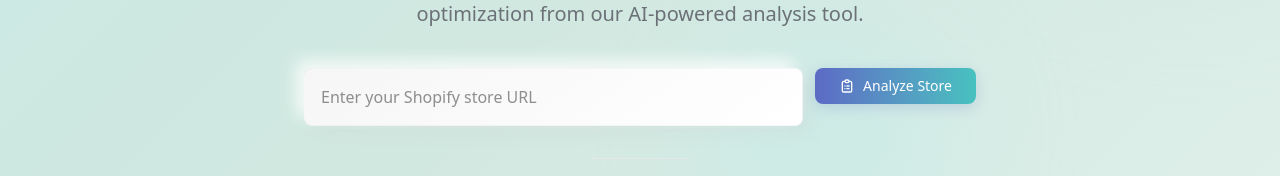
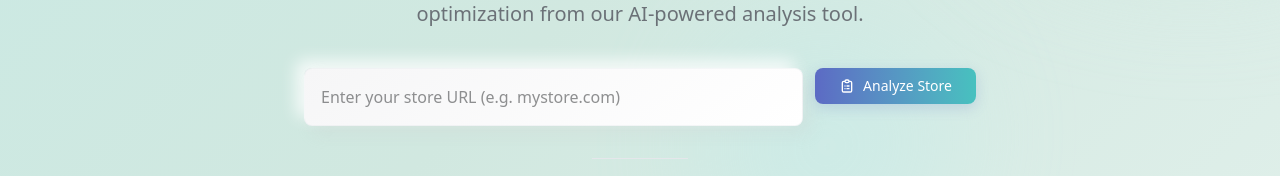
Before and after one commit to akramj13/mystery-shopper, a Next.js app: page / in a window 1280 px wide. Shown: the part 324-500 px from the top of the page. Built offline with nearby package versions, Linux system fonts and the light colour scheme.

Commit message:
updated link UX

```diff
--- a/src/app/annotate/page.tsx
+++ b/src/app/annotate/page.tsx
@@ -255,7 +255,7 @@
                 type="text"
                 value={url}
                 onChange={(e) => setUrl(e.target.value)}
-                placeholder="Enter website URL (e.g., example.com)"
+                placeholder="Enter website URL (e.g. mystore.com)"
                 className="w-full pl-10 pr-4 py-3 border border-[#dfe3e8] dark:border-gray-700 rounded-lg focus:ring-[#008060] focus:border-[#008060] bg-white dark:bg-[#212326] text-[#212326] dark:text-white transition-all duration-200"
               />
             </div>
--- a/src/app/page.tsx
+++ b/src/app/page.tsx
@@ -21,19 +21,28 @@
     setError(null);
 
     try {
+      // Add https if not present
+      let targetUrl = url;
+      if (
+        !targetUrl.startsWith("http://") &&
+        !targetUrl.startsWith("https://")
+      ) {
+        targetUrl = `https://${targetUrl}`;
+      }
+
       const response = await fetch("/api/critique", {
         method: "POST",
         headers: {
           "Content-Type": "application/json",
         },
-        body: JSON.stringify({ url }),
+        body: JSON.stringify({ url: targetUrl }),
       });
 
       if (response.ok) {
         const data: AnalysisResult = await response.json();
 
         // Save the analysis result and URL to localStorage
-        localStorage.setItem("analyzedUrl", url);
+        localStorage.setItem("analyzedUrl", targetUrl);
         localStorage.setItem("analysisResult", JSON.stringify(data));
 
         router.push("/result");
@@ -151,8 +160,8 @@
             >
               <div className="flex flex-col md:flex-row gap-3 relative">
                 <input
-                  type="url"
-                  placeholder="Enter your Shopify store URL"
+                  type="text"
+                  placeholder="Enter your store URL (e.g. mystore.com)"
                   value={url}
                   onChange={(e) => setUrl(e.target.value)}
                   className="flex-grow rounded-lg border border-[#dfe3e8] dark:border-gray-700 bg-white dark:bg-[#1a1a1a] px-4 py-4 text-base focus:outline-none focus:ring-2 focus:ring-[#5c6ac4] dark:focus:ring-[#6e79d6] shadow-lg neumorphic"
```
